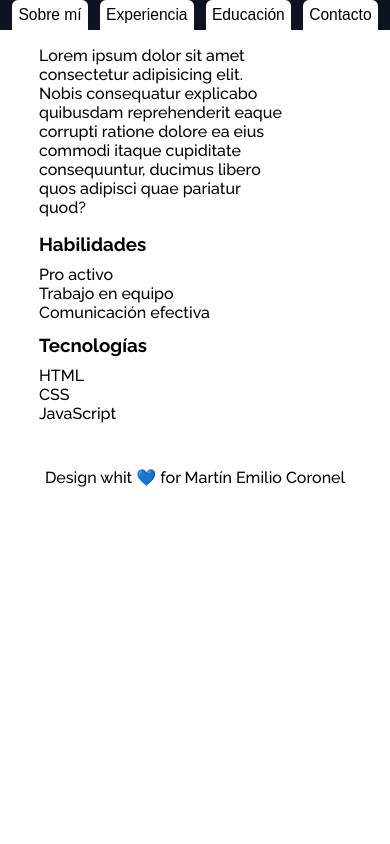
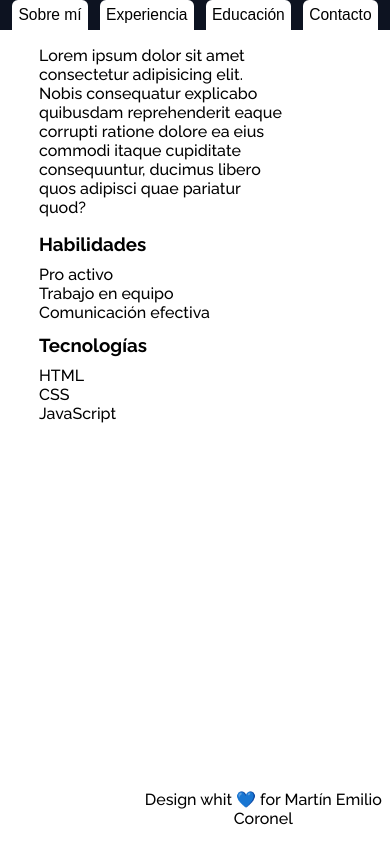
Before and after one commit to Lacanao/CVticmas, a website: page index.html in a window 390 px wide. Drawn offline with nearby package versions, Linux system fonts and the light colour scheme; no server answers.

Commit message:
por ahora

```diff
--- a/src/css/styles.css
+++ b/src/css/styles.css
@@ -166,6 +166,13 @@ header {
   :is(.aboutMe, .experience, .education, .contact) .title {
     display: none;
   }
+
+  footer {
+    margin-top: 1rem;
+    position: absolute;
+    bottom: 0;
+    left: 35%;
+  }
 }
 
 @media screen and (min-width: 1024px) {
```
